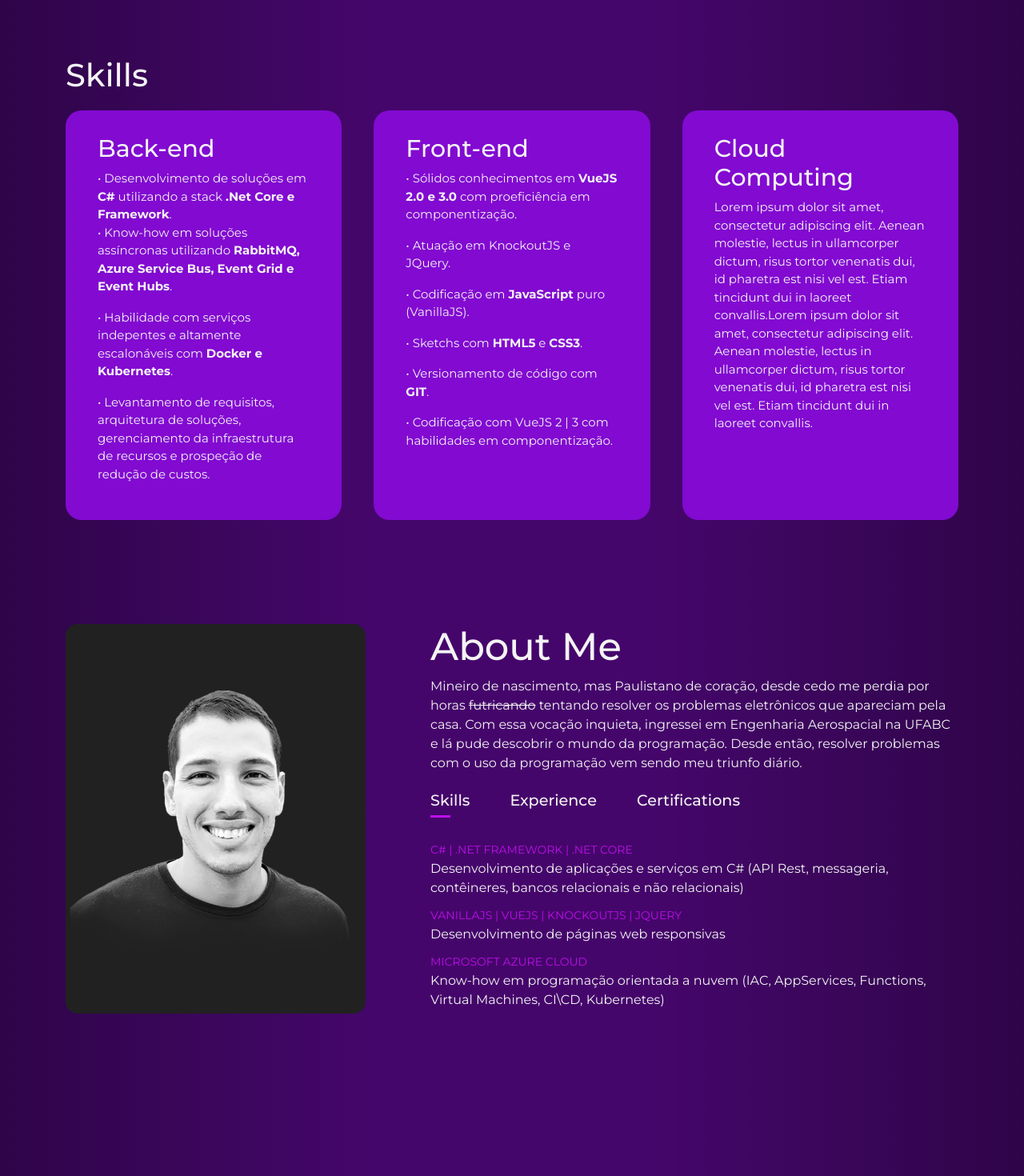
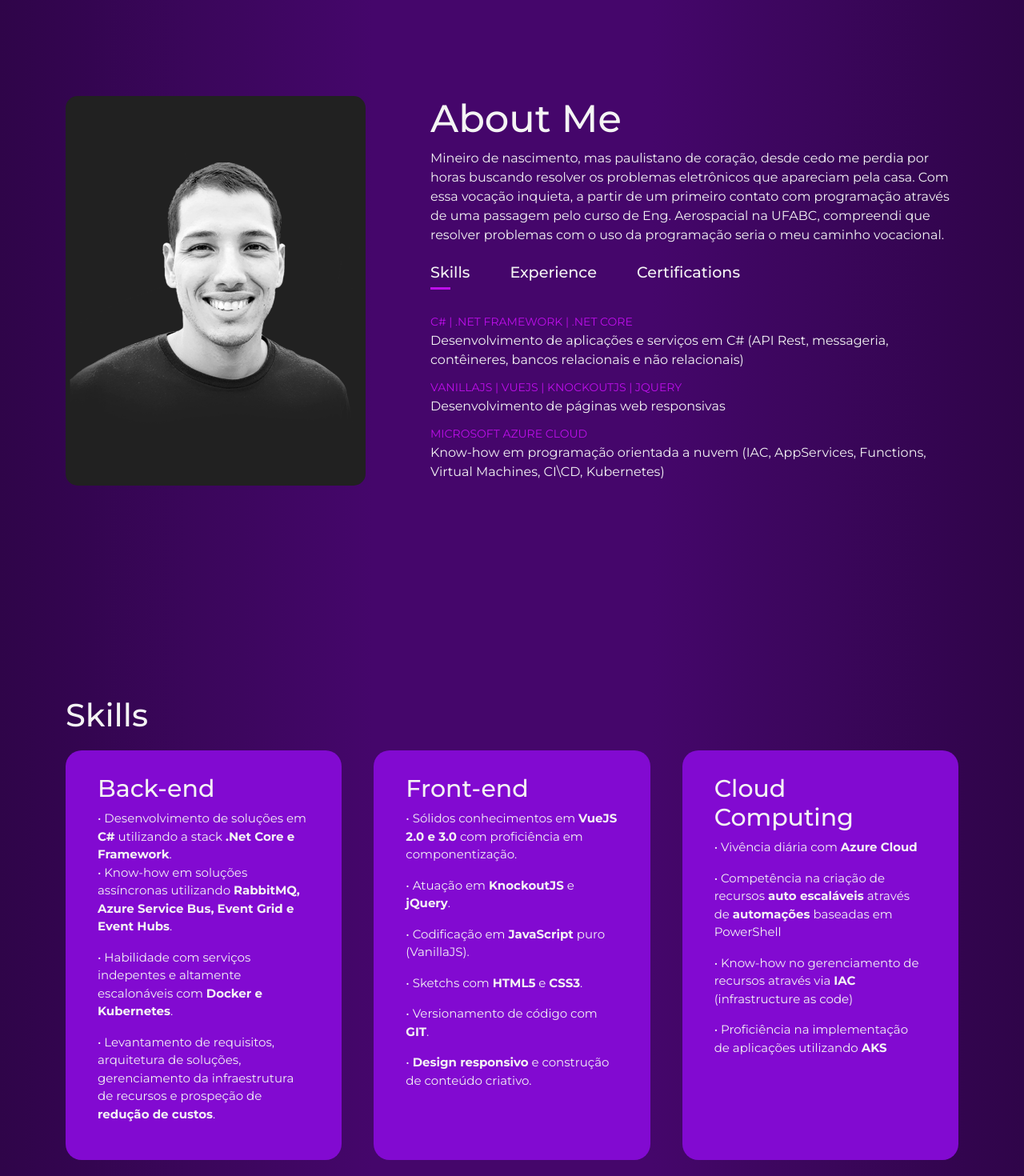
Before and after one commit to devadsfelipe/Born, a Vue app: page /#/about in a window 1280 px wide. Shown: the part 760-2230 px from the top of the page at 80% size. Built offline with nearby package versions, Linux system fonts and the light colour scheme; a web font is replaced by a local one.

Commit message:
Project part edited

```diff
--- a/src/App.vue
+++ b/src/App.vue
@@ -8,8 +8,8 @@ import contact from '../src/views/contact.vue';
 
 <template>
   <home></home>
+  <about></about>
   <skills></skills>
-  <about></about>
   <projects></projects>
   <contact></contact>
 </template>
--- a/src/components/navigation.vue
+++ b/src/components/navigation.vue
@@ -44,12 +44,12 @@ function setNavContent(activeContent) {
       </button>
       <div class="collapse navbar-collapse" id="navbarNavAltMarkup">
         <div class="navbar-nav">
-          <a :class="[homeActive ? 'nav-link active-link' : 'nav-link']" @click="setNavContent('homeActive')"
+          <a :class="[homeActive ? 'nav-link active-npmlink' : 'nav-link']" @click="setNavContent('homeActive')"
             aria-current="page" href="#home">HOME</a>
+          <a :class="[aboutActive ? 'nav-link active-link' : 'nav-link']" @click="setNavContent('aboutActive')"
+            aria-current="page" href="#about">ABOUT</a>
           <a :class="[skillsActive ? 'nav-link active-link' : 'nav-link']" @click="setNavContent('skillsActive')"
             aria-current="page" href="#skills">SKILLS</a>
-            <a :class="[aboutActive ? 'nav-link active-link' : 'nav-link']" @click="setNavContent('aboutActive')"
-            aria-current="page" href="#about">ABOUT</a>
           <a :class="[projectsActive ? 'nav-link active-link' : 'nav-link']" @click="setNavContent('projectsActive')"
             aria-current="page" href="#projects">PROJECTS</a>
           <a :class="[contactActive ? 'nav-link active-link' : 'nav-link']" @click="setNavContent('contactActive')"
@@ -105,11 +105,9 @@ function setNavContent(activeContent) {
 } */
 
 
-@media only screen and (max-width: 600px) {
-  * {
+@media only screen and (max-width: 800px) {
+  .navbar {
     display: none;
   }
-
-
 }
 </style>
--- a/src/views/about.vue
+++ b/src/views/about.vue
@@ -8,11 +8,12 @@
                 </div>
                 <div class="about-col-2">
                     <h1>About Me</h1>
-                    <p>Mineiro de nascimento, mas Paulistano de coração, desde cedo me perdia por horas
-                        <s>futricando</s> tentando resolver os problemas eletrônicos que apareciam pela casa.
-                        Com essa vocação inquieta, ingressei em Engenharia Aerospacial na UFABC e lá pude
-                        descobrir o mundo da programação. Desde então,
-                        resolver problemas com o uso da programação vem sendo meu triunfo diário.
+                    <p>Mineiro de nascimento, mas paulistano de coração, desde cedo me
+                        perdia por horas buscando resolver os problemas eletrônicos
+                        que apareciam pela casa. Com essa vocação inquieta, a partir de um
+                        primeiro contato com programação através de uma passagem pelo curso de
+                        Eng. Aerospacial na UFABC, compreendi que resolver problemas
+                        com o uso da programação seria o meu caminho vocacional.
                     </p>
 
                     <div class="tab-titles">
@@ -25,19 +26,24 @@
                     </div>
                     <div v-if="showSkills" id="skills" class="tab-contents active-tab">
                         <ul>
-                            <li><span>C# | .NET FRAMEWORK | .NET CORE</span><br>Desenvolvimento de aplicações e serviços em C# (API Rest, messageria, contêineres, bancos relacionais e não relacionais)</li>
-                            <li><span>VANILLAJS | VUEJS | KNOCKOUTJS | JQUERY</span><br>Desenvolvimento de páginas web responsivas</li>
-                            <li><span>MICROSOFT AZURE CLOUD</span><br>Know-how em programação orientada a nuvem (IAC, AppServices, Functions, Virtual Machines, CI\CD, Kubernetes)</li>
+                            <li><span>C# | .NET FRAMEWORK | .NET CORE</span><br>Desenvolvimento de aplicações e serviços em
+                                C# (API Rest, messageria, contêineres, bancos relacionais e não relacionais)</li>
+                            <li><span>VANILLAJS | VUEJS | KNOCKOUTJS | JQUERY</span><br>Desenvolvimento de páginas web
+                                responsivas</li>
+                            <li><span>MICROSOFT AZURE CLOUD</span><br>Know-how em programação orientada a nuvem (IAC,
+                                AppServices, Functions, Virtual Machines, CI\CD, Kubernetes)</li>
                         </ul>
                     </div>
 
                     <div v-else-if="showExperience" id="experience" class="tab-contents">
                         <ul>
                             <li><span>DESENVOLVEDOR FULL STACK</span><br>Desenvolvimento de soluções frontend e backend,
-                            utilizando tecnologias de ponta</li>
-                            <li><span>ANALISTA DE INFRAESTRUTURA DE TI</span><br>Gerenciamento de usuários e privilégios, sustentação de recursos computacionais e resolução de incidentes</li>
-                            <li><span>ANALISTA DE GESTÃO DE RISCO (FRAUDE E CRÉDITO)</span><br>Gestão da risco de crédito e de fraude
-                                através da análise de comportamento e indicadores de riscos</li>
+                                utilizando tecnologias de ponta</li>
+                            <li><span>ANALISTA DE INFRAESTRUTURA DE TI</span><br>Gerenciamento de usuários e privilégios,
+                                sustentação de recursos computacionais e resolução de incidentes</li>
+                            <li><span>ANALISTA DE GESTÃO DE RISCO (FRAUDE E CRÉDITO)</span><br>Gestão de
+                                risco de crédito e de fraude através da análise de comportamento e
+                                indicadores de riscos</li>
                         </ul>
                     </div>
 
@@ -165,25 +171,32 @@ function setTabContent(tabContent) {
 }
 
 /*---- Small Screens ----*/
-@media only screen and (max-width: 600px) {
+@media only screen and (max-width: 800px) {
 
     #about {
+        display: block;
         color: var(--off-white);
         font-family: 'Roboto', sans-serif;
-        height: 100vh;
+        height: 100% !important;
         padding: 0;
     }
 
     .about-col-1 img {
-        padding-bottom: 20%;
+        margin-top: 20%;
+        padding-bottom: 10%;
     }
 
     .about-col-2 h1 {
+        margin-bottom: 20px;
         font-size: 1.7em;
-        margin-bottom: 5%;
     }
 
+    .row {
+        display: inline;
+    }
 
-
+    .tab-links {
+        margin-right: 20px;
+    }
 }
 </style>
--- a/src/views/home.vue
+++ b/src/views/home.vue
@@ -176,7 +176,7 @@ onMounted(() => {
 }
 
 /*---- Small Screens ----*/
-@media only screen and (max-width: 600px) {
+@media only screen and (max-width: 800px) {
     .scroller {
         width: 80%;
         max-width: 100%;
--- a/src/views/projects.vue
+++ b/src/views/projects.vue
@@ -5,13 +5,15 @@
             <h1>Projects</h1>
             <div class="projects-list">
                 <div class="projects-carrossel">
-                    <img src="../assets/work-1.png">
+                    <img src="../assets/portfolio-background.png">
                     <div class="layer">
-                        <h3>E-Commerce</h3>
-                        <p>Lorem ipsum dolor sit amet, consectetur adipiscing elit. Aenean molestie, lectus in ullamcorper
-                            dictum, risus tortor venenatis dui, id pharetra est nisi vel est. Etiam tincidunt dui in laoreet
-                            convallis.</p>
+                        <h3>Personal Portfolio</h3>
+                        <p>Portfolio pessoal próprio (este que você está acessando) construído com VueJS 3.0 baseado em composition API, Html e Css,
+                            totalmente responsível.
+                            Utilização de continuous deploy via Netlify e disponibilização feita através do GitHub Pages.</p>
                         <a href="#"></a>
+                        <p><b>Custo do projeto: R$29,90 (Domínio customizado)</b></p>
+                        <p><b>Esforço: 1 Sprint</b></p>
                     </div>
                 </div>
                 <div class="projects-carrossel">
@@ -107,11 +109,10 @@
 }
 
 /*---- Small Screens ----*/
-@media only screen and (max-width: 600px) {
+@media only screen and (max-width: 800px) {
     .projects-list {
-    margin: 50px 40px;
+    margin: 50px 20px;
 }
-
 
 }
 
--- a/src/views/skills.vue
+++ b/src/views/skills.vue
@@ -11,27 +11,25 @@
                     <p> &bull; Habilidade com serviços indepentes e altamente escalonáveis com <b>Docker e Kubernetes</b>.
                     </p>
                     <p> &bull; Levantamento de requisitos, arquitetura de soluções, gerenciamento da infraestrutura
-                        de recursos e prospeção de redução de custos.
+                        de recursos e prospeção de <b>redução de custos</b>.
                     </p>
                     </p>
                 </div>
                 <div>
                     <h2>Front-end</h2>
-                    <p> &bull; Sólidos conhecimentos em <b>VueJS 2.0 e 3.0</b> com proeficiência em componentização.</p>
-                    <p> &bull; Atuação em KnockoutJS e JQuery.</p>
+                    <p> &bull; Sólidos conhecimentos em <b>VueJS 2.0 e 3.0</b> com proficiência em componentização.</p>
+                    <p> &bull; Atuação em <b>KnockoutJS</b> e <b>jQuery</b>.</p>
                     <p> &bull; Codificação em <b>JavaScript</b> puro (VanillaJS).</p>
                     <p> &bull; Sketchs com <b>HTML5</b> e <b>CSS3</b>.</p>
                     <p> &bull; Versionamento de código com <b>GIT</b>.</p>
-                    <p> &bull; Codificação com VueJS 2 | 3 com habilidades em componentização.</p>
+                    <p> &bull; <b>Design responsivo</b> e construção de conteúdo criativo.</p>
                 </div>
                 <div>
                     <h2>Cloud Computing</h2>
-                    <p>Lorem ipsum dolor sit amet, consectetur adipiscing elit. Aenean molestie, lectus in ullamcorper
-                        dictum, risus tortor venenatis dui, id pharetra est nisi vel est. Etiam tincidunt dui in laoreet
-                        convallis.Lorem ipsum dolor sit amet, consectetur adipiscing elit. Aenean molestie, lectus in
-                        ullamcorper
-                        dictum, risus tortor venenatis dui, id pharetra est nisi vel est. Etiam tincidunt dui in laoreet
-                        convallis.</p>
+                    <p> &bull; Vivência diária com <b>Azure Cloud</b></p>
+                    <p> &bull; Competência na criação de recursos <b>auto escaláveis</b> através de <b>automações</b> baseadas em PowerShell</p>
+                    <p> &bull; Know-how no gerenciamento de recursos através via <b>IAC</b> (infrastructure as code)</p>
+                    <p> &bull; Proficiência na implementação de aplicações utilizando <b>AKS</b></p>
                 </div>
             </div>
         </div>
@@ -75,10 +73,17 @@
     border-bottom: 15px;
 }
 
-@media only screen and (max-width: 600px) {
+@media only screen and (max-width: 800px) {
+    .container{
+        margin-top: 40px;
+    }
     .skills-list {
         grid-gap: 40px;
-        margin: 40px 40px;
+        margin: 40px 20px ;
+    }
+
+    .skills-list div{
+        padding: 30px 30px;
     }
 }
 </style>
```
Also changed, not shown: src/views/contact.vue (+50 -21 lines), src/assets/portfolio-background.png (added).
